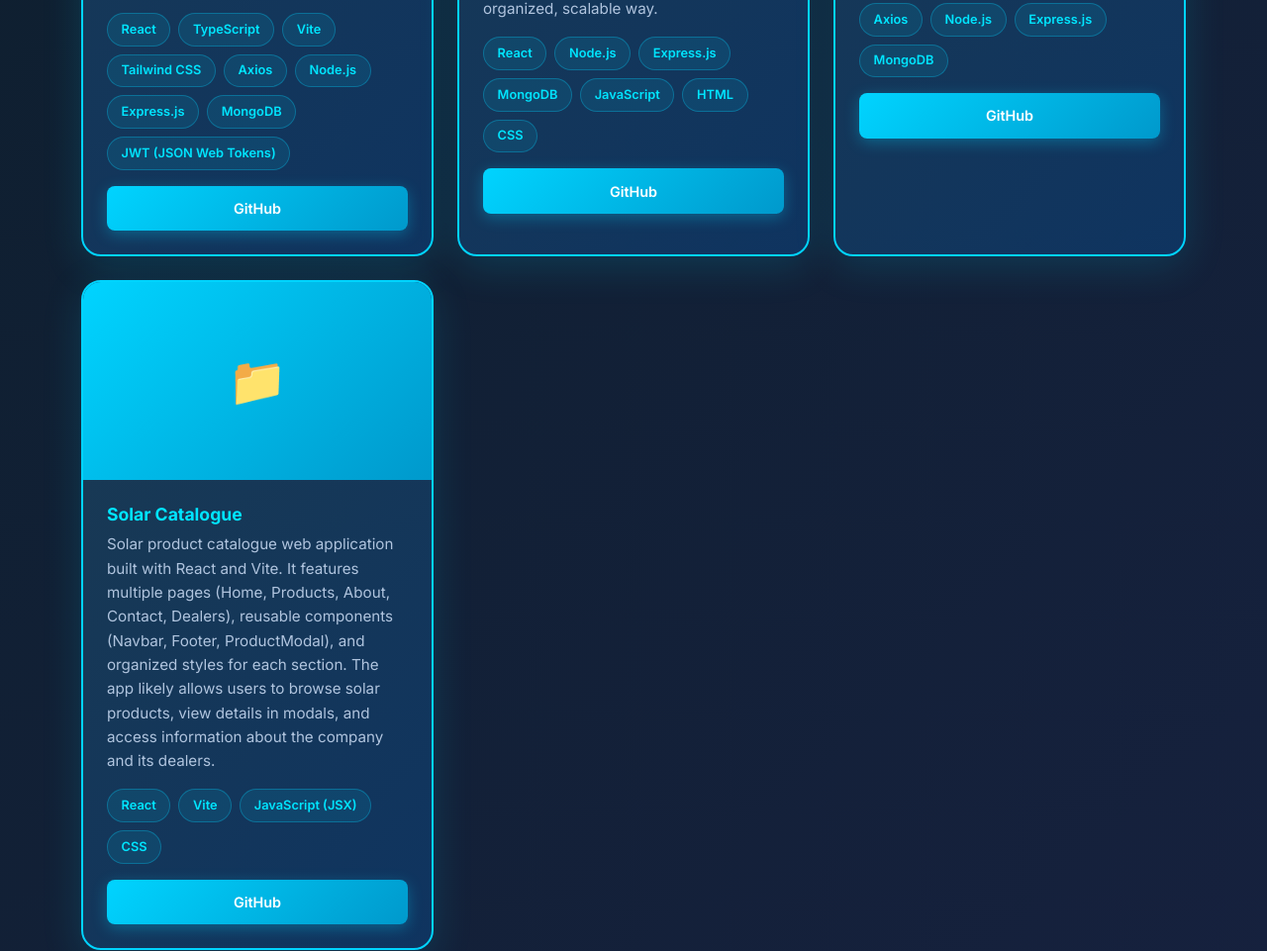
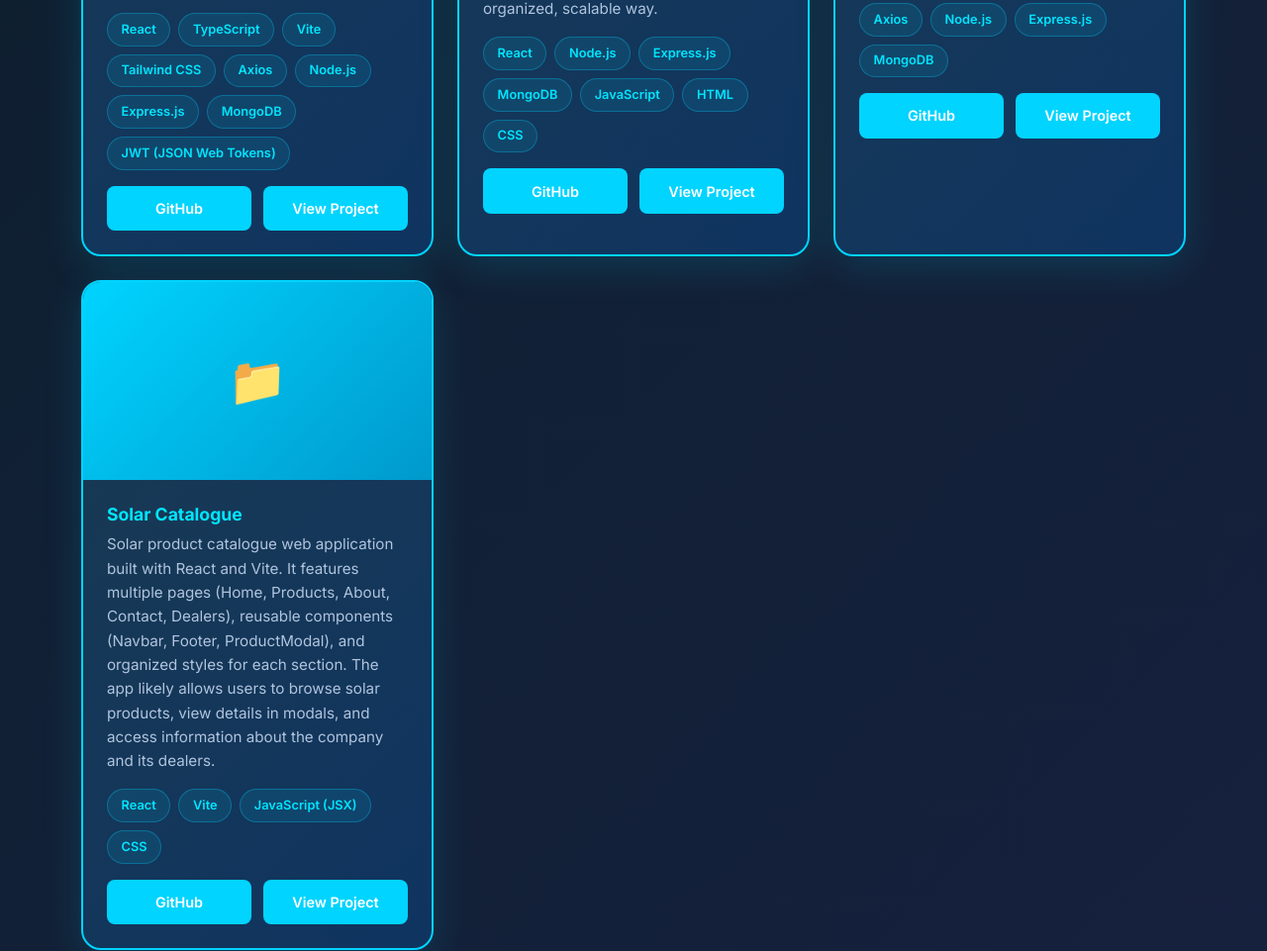
Before and after one commit to Balaji-Kintala/portfolio, a website: page public/index.html in a window 1280 px wide. Shown: the part 2588-3549 px from the top of the page at 99% size. Drawn offline with nearby package versions, Linux system fonts and the light colour scheme.

Commit message:
Updated project changes

```diff
--- a/public/css/style.css
+++ b/public/css/style.css
@@ -529,15 +529,31 @@ body {
     transition: all 0.3s ease;
 }
 
-.project-links .btn-live {
+/* View Project button */
+.project-links .btn-view-project {
     background: var(--accent-color);
     color: white;
+    border: none;
 }
 
-.project-links .btn-live:hover {
+.project-links .btn-view-project:hover {
     background: #2563eb;
+    color: #fff;
     transform: translateY(-2px);
     box-shadow: 0 8px 16px rgba(59, 130, 246, 0.3);
+}
+
+.project-links .btn-github {
+    background: #222c36;
+    color: #fff;
+    border: none;
+}
+
+.project-links .btn-github:hover {
+    background: #333f4f;
+    color: var(--accent-color);
+    transform: translateY(-2px);
+    box-shadow: 0 8px 16px rgba(0, 212, 255, 0.15);
 }
 
 .project-links .btn-github {
--- a/public/js/app.js
+++ b/public/js/app.js
@@ -4,25 +4,29 @@ const PROJECTS = [
     title: "Online Shopping Application",
     description: "This project is an Online Shopping Application with a React and TypeScript frontend and a Node.js/Express backend. Users can browse products, view details, add items to a cart, and proceed to checkout. The backend manages authentication, product and category data, and user accounts using MongoDB. The app is structured for scalability and modern web development best practices.",
     technologies: ["React", "TypeScript","Vite","Tailwind CSS","Axios","Node.js","Express.js","MongoDB", "JWT (JSON Web Tokens)"],
-    githubLink: "https://github.com/Balaji-Kintala/OnlineShopping"
+    githubLink: "https://github.com/Balaji-Kintala/Online-Shopping-Application",
+    liveLink: "https://aura-mart-frontend.vercel.app" // <-- Replace with your actual live project URL
   },
   {
     title: "Internship Management System",
     description: "This Internship Management System is a MERN stack web application that helps manage internships, users, teams, tasks, resources, exams, and progress. It features a Node.js/Express backend with RESTful APIs and authentication, and a React frontend with role-based dashboards for admins and interns. The system streamlines internship administration and progress tracking in an organized, scalable way.",
     technologies: ["React", "Node.js","Express.js","MongoDB","JavaScript","HTML","CSS"],
-    githubLink: "https://github.com/Balaji-Kintala/internship-management-app"
+    githubLink: "https://github.com/Balaji-Kintala/Internship-Management-System",
+     liveLink: "https://internship-management-system-cmqc.onrender.com"
   },
   {
     title: "Modern Web Application for Tours & Regions",
     description: "This project is a full-stack web application for exploring tours and regions. It features a Node.js/TypeScript backend for managing users, places, regions, and reviews, and a React/TypeScript frontend for user interaction, authentication, and browsing tour information.",
     technologies: ["React", "TypeScript","Vite","CSS","Axios","Node.js","Express.js","MongoDB"],
-    githubLink: "https://github.com/Balaji-Kintala/modern-web-application-for-tours-and-regions"
+    githubLink: "https://github.com/Balaji-Kintala/Modern-Web-Application-for-Tours---Regions",
+     liveLink: "https://modern-web-application-for-tours-re.vercel.app"
   },
   {
     title: "Solar Catalogue",
     description: "Solar product catalogue web application built with React and Vite. It features multiple pages (Home, Products, About, Contact, Dealers), reusable components (Navbar, Footer, ProductModal), and organized styles for each section. The app likely allows users to browse solar products, view details in modals, and access information about the company and its dealers.",
     technologies: ["React", "Vite","JavaScript (JSX)","CSS"],
-    githubLink: "https://github.com/Balaji-Kintala/solar-catalogue"
+    githubLink: "https://github.com/Balaji-Kintala/solar-catalogue",
+     liveLink: "https://elaborate-sunshine-a0ef31.netlify.app/"
   }
 ];
 
@@ -71,13 +75,24 @@ function createProjectCard(project) {
 
   const links = document.createElement('div');
   links.className = 'project-links';
+
+  // Add GitHub button
   if (project.githubLink) {
     const githubBtn = document.createElement('a');
     githubBtn.href = project.githubLink;
     githubBtn.target = '_blank';
-    githubBtn.className = 'btn-github';
+    githubBtn.className = 'btn-view-project';
     githubBtn.textContent = 'GitHub';
     links.appendChild(githubBtn);
+  }
+  // Add View Project button if liveLink exists
+   if (project.liveLink) {
+    const viewBtn = document.createElement('a');
+    viewBtn.href = project.liveLink;
+    viewBtn.target = '_blank';
+    viewBtn.className = 'btn-view-project';
+    viewBtn.textContent = 'View Project';
+    links.appendChild(viewBtn);
   }
 
   content.appendChild(title);
```
